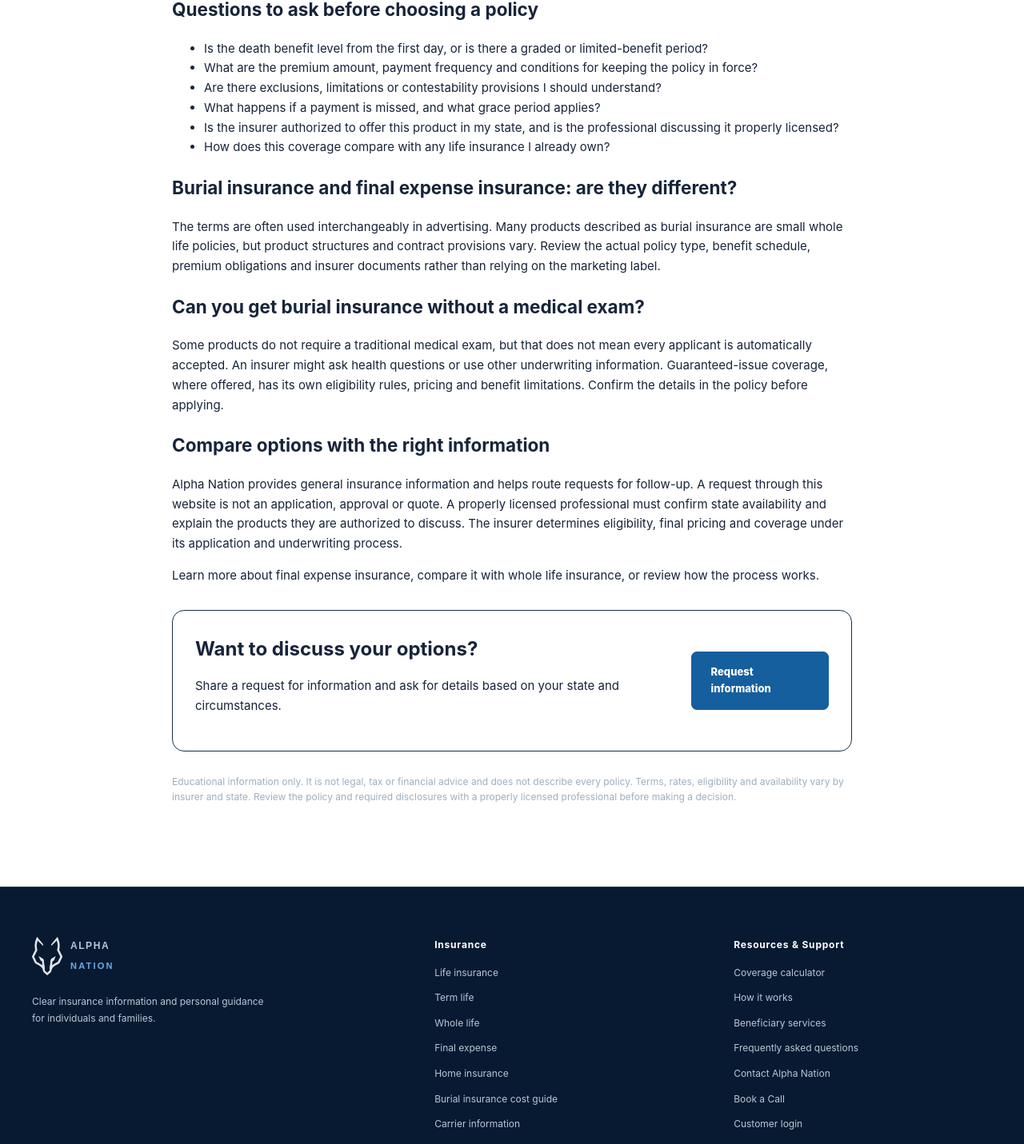
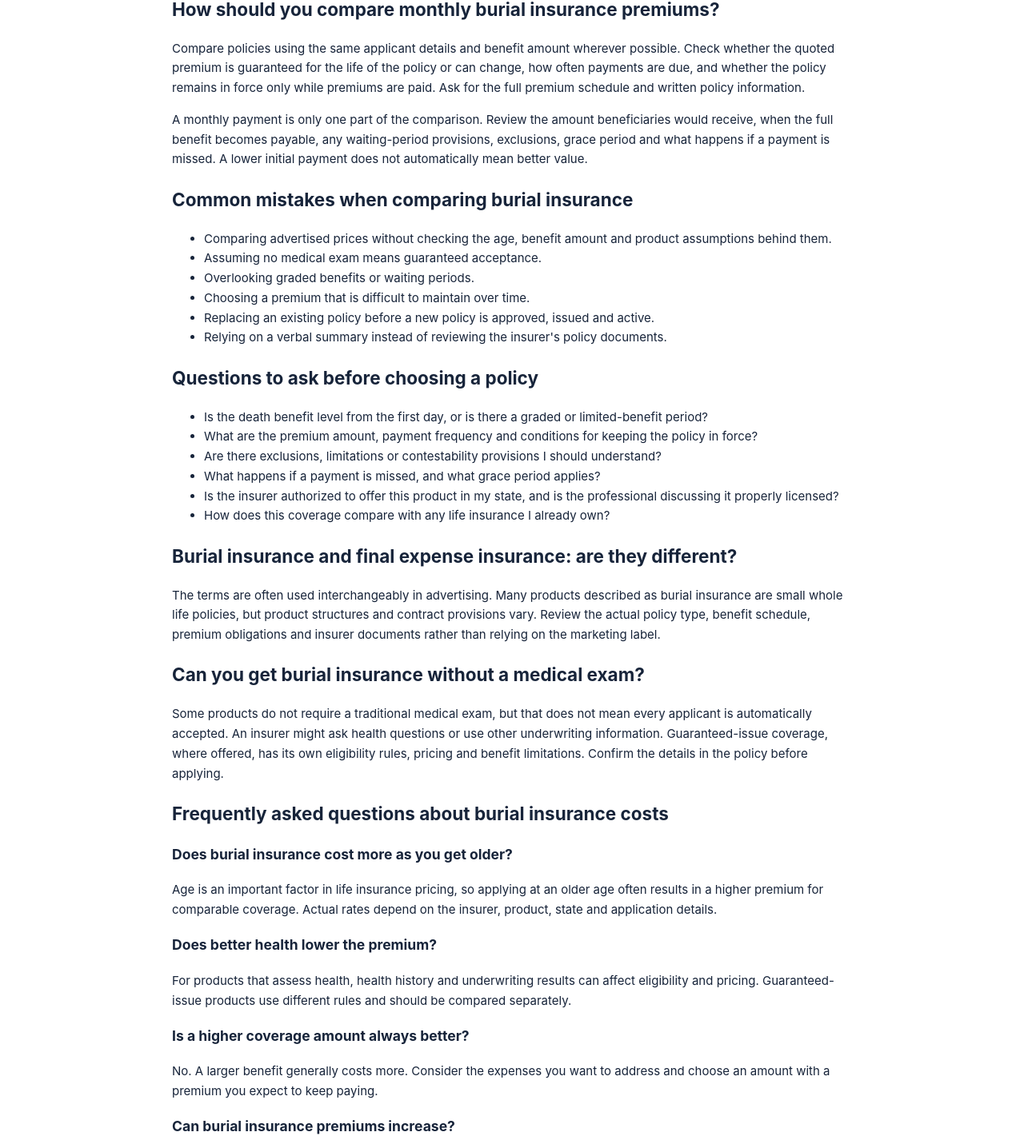
Before and after one commit to alphanationcrm09/alpha-nation-website, a Next.js app: page /burial-insurance-cost in a window 1280 px wide. Shown: the part 1894-3325 px from the top of the page at 80% size. Built offline with nearby package versions, Linux system fonts and the light colour scheme; no server answers.

Commit message:
Expand burial insurance cost guide with comparison tips and FAQs

```diff
--- a/src/app/burial-insurance-cost/page.tsx
+++ b/src/app/burial-insurance-cost/page.tsx
@@ -3,9 +3,9 @@ import Link from "next/link";
 import { PageHero } from "@/components/SiteShell";
 
 export const metadata: Metadata = {
-  title: "How Much Does Burial Insurance Cost? | Alpha Nation",
+  title: "Burial Insurance Cost: What Affects Monthly Premiums? | Alpha Nation",
   description:
-    "Learn what affects burial insurance premiums, how final expense coverage works, and what to compare before requesting life insurance information.",
+    "Understand what affects burial insurance costs, how age, health, coverage amount and policy type influence premiums, and what to compare before applying.",
   alternates: { canonical: "/burial-insurance-cost" },
   openGraph: {
     title: "How Much Does Burial Insurance Cost?",
@@ -78,6 +78,24 @@ export default function BurialInsuranceCostPage() {
             Decide whether the policy should cover only those expenses or provide an additional amount to a beneficiary. Then compare the premium with your ongoing budget. A policy that becomes difficult to maintain could fail to meet the purpose you had in mind.
           </p>
 
+          <h2>How should you compare monthly burial insurance premiums?</h2>
+          <p>
+            Compare policies using the same applicant details and benefit amount wherever possible. Check whether the quoted premium is guaranteed for the life of the policy or can change, how often payments are due, and whether the policy remains in force only while premiums are paid. Ask for the full premium schedule and written policy information.
+          </p>
+          <p>
+            A monthly payment is only one part of the comparison. Review the amount beneficiaries would receive, when the full benefit becomes payable, any waiting-period provisions, exclusions, grace period and what happens if a payment is missed. A lower initial payment does not automatically mean better value.
+          </p>
+
+          <h2>Common mistakes when comparing burial insurance</h2>
+          <ul>
+            <li>Comparing advertised prices without checking the age, benefit amount and product assumptions behind them.</li>
+            <li>Assuming no medical exam means guaranteed acceptance.</li>
+            <li>Overlooking graded benefits or waiting periods.</li>
+            <li>Choosing a premium that is difficult to maintain over time.</li>
+            <li>Replacing an existing policy before a new policy is approved, issued and active.</li>
+            <li>Relying on a verbal summary instead of reviewing the insurer's policy documents.</li>
+          </ul>
+
           <h2>Questions to ask before choosing a policy</h2>
           <ul>
             <li>Is the death benefit level from the first day, or is there a graded or limited-benefit period?</li>
@@ -97,6 +115,22 @@ export default function BurialInsuranceCostPage() {
           <p>
             Some products do not require a traditional medical exam, but that does not mean every applicant is automatically accepted. An insurer might ask health questions or use other underwriting information. Guaranteed-issue coverage, where offered, has its own eligibility rules, pricing and benefit limitations. Confirm the details in the policy before applying.
           </p>
+
+          <h2>Frequently asked questions about burial insurance costs</h2>
+          <h3>Does burial insurance cost more as you get older?</h3>
+          <p>Age is an important factor in life insurance pricing, so applying at an older age often results in a higher premium for comparable coverage. Actual rates depend on the insurer, product, state and application details.</p>
+
+          <h3>Does better health lower the premium?</h3>
+          <p>For products that assess health, health history and underwriting results can affect eligibility and pricing. Guaranteed-issue products use different rules and should be compared separately.</p>
+
+          <h3>Is a higher coverage amount always better?</h3>
+          <p>No. A larger benefit generally costs more. Consider the expenses you want to address and choose an amount with a premium you expect to keep paying.</p>
+
+          <h3>Can burial insurance premiums increase?</h3>
+          <p>Premium guarantees depend on the policy. Ask whether the premium is level, what conditions apply and where the contract explains any possible changes.</p>
+
+          <h3>Can I get a personal price from an online example?</h3>
+          <p>No. An advertised example is not a personal quote or approval. An insurer or properly licensed professional must confirm product availability, application requirements and the premium for your circumstances.</p>
 
           <h2>Compare options with the right information</h2>
           <p>
```
